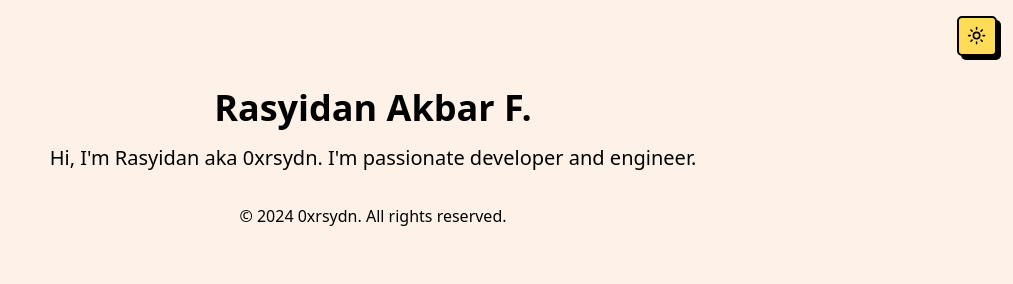
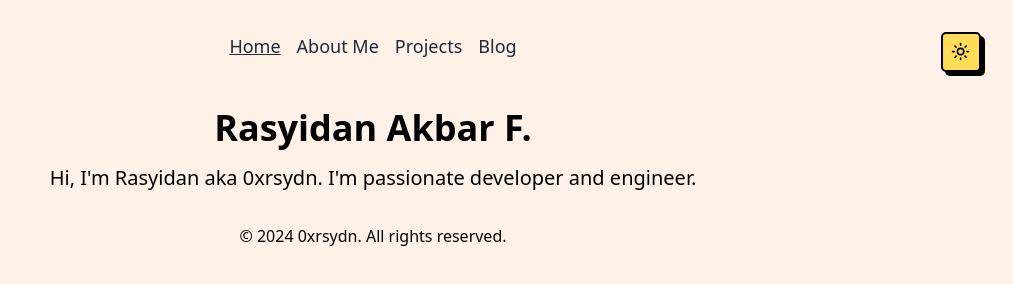
Before and after one commit to 0xrsydn/personalweb-astro, an Astro site: page / in a window 1280 px wide. Shown: the whole page, without its empty margins (267-1280 px from the left). Built offline with nearby package versions, Linux system fonts and the light colour scheme; Astro itself is replaced by a stand-in of ours.

Commit message:
font modif

```diff
--- a/package.json
+++ b/package.json
@@ -13,6 +13,7 @@
     "@astrojs/check": "^0.9.3",
     "@astrojs/react": "^3.6.2",
     "@astrojs/tailwind": "^5.1.0",
+    "@fontsource-variable/archivo": "^5.0.20",
     "@radix-ui/react-slot": "^1.1.0",
     "@types/react": "^18.3.5",
     "@types/react-dom": "^18.3.0",
--- /dev/null
+++ b/src/components/Nav.tsx
@@ -0,0 +1,39 @@
+import { useEffect, useState } from 'react';
+
+const Nav = () => {
+  const [currentPath, setCurrentPath] = useState('');
+
+  useEffect(() => {
+    setCurrentPath(window.location.pathname);
+  }, []);
+
+  const navItems = [
+    { label: 'Home', href: '/' },
+    { label: 'About Me', href: '/about' },
+    { label: 'Projects', href: '/projects' },
+    { label: 'Blog', href: '/blog' },
+  ];
+
+  return (
+    <nav className="p-8 text-lg">
+      <div className="max-w-7xl mx-auto flex justify-center">
+        <ul className="flex flex-wrap justify-center space-x-4">
+          {navItems.map((item) => (
+            <li key={item.label}>
+              <a
+                href={item.href}
+                className={`text-gray-800 dark:text-gray-200 hover:underline transition-all duration-200 ${
+                  currentPath === item.href ? 'underline' : ''
+                }`}
+              >
+                {item.label}
+              </a>
+            </li>
+          ))}
+        </ul>
+      </div>
+    </nav>
+  );
+};
+
+export default Nav;
--- a/src/layouts/MyLayout.astro
+++ b/src/layouts/MyLayout.astro
@@ -1,6 +1,8 @@
 ---
 import '../styles/global.css'
+import Nav from '@/components/Nav';
 import { ModeToggle } from '@/components/ModeToggle';
+import '@fontsource-variable/archivo';
 
 interface Props {
     title: string;
@@ -36,11 +38,10 @@ const { title } = Astro.props;
 		<title>{title}</title>
 	</head>
 	<body class="bg-bg dark:bg-darkBg text-text dark:text-darkText">
-		<header class="p-4">
-			<div class="max-w-7xl w-full mx-auto flex justify-end items-center relative">
-				<div>
-					<ModeToggle client:load />
-				</div>
+		<header class="relative">
+			<Nav client:load />
+			<div class="absolute top-4 right-4 md:top-8 md:right-8">
+				<ModeToggle client:load />
 			</div>
 		</header>
 		<main class="max-w-7xl mx-auto p-4">
--- a/tailwind.config.mjs
+++ b/tailwind.config.mjs
@@ -1,3 +1,5 @@
+import defaultTheme from 'tailwindcss/defaultTheme';
+
 /** @type {import('tailwindcss').Config} */
 export default {
     darkMode: ['class'],
@@ -15,7 +17,7 @@ export default {
 			border: '#000',
 
 			// dark mode
-			darkBg: '#374151',
+			darkBg: '#1D1F27',
 			darkText: '#eeefe9',
 			darkBorder: '#000',
 			secondaryBlack: '#1b1b1b', // opposite of plain white, not used pitch black because borders and box-shadows are that color
@@ -37,6 +39,9 @@ export default {
 			base: '500',
 			heading: '700',
 		  },
+		  fontFamily: {
+			sans: ['Archivo Variable', ...defaultTheme.fontFamily.sans],
+		  },
 		},
 	  },
 	plugins: [require("tailwindcss-animate")],
```
Also changed, not shown: 1 other file.
